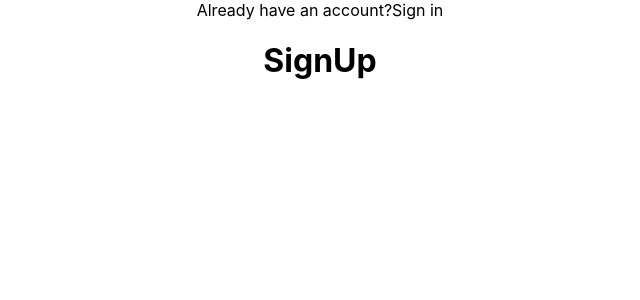
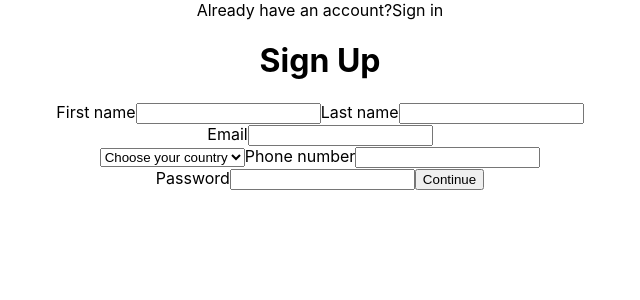
Before and after one commit to evb0110/reactform, a React (Create React App) app: page / in a window 1280 px wide. Both pictures are taken after a click on the element "Sign up". Shown: the top 300 px of the page, without its empty margins (320-960 px from the left). Built offline with nearby package versions, Linux system fonts and the light colour scheme.

Commit message:
added elements

```diff
--- a/src/SignIn.js
+++ b/src/SignIn.js
@@ -3,8 +3,15 @@ import React, { Component } from 'react';
 class SignIn extends Component {
   render() {
     return (
-      <h1>SignIn</h1>
-    )
+      <form>
+        <h1>Sign In</h1>
+        <label htmlFor="email">Email</label>
+        <input type="text" id="email" />
+        <label htmlFor="password">Password</label>
+        <input type="password" id="password" />
+        <button>Continue</button>
+      </form>
+    );
   }
 }
 
--- /dev/null
+++ b/src/SignUp.css
@@ -0,0 +1,25 @@
+@media (max-width: 700px) {
+  .SignUp h1 {
+    width: 280;
+    height: 40px;
+    left: 0px;
+    right: 0px;
+    top: 0px;
+    text-align: center;
+    font-family: Ubuntu;
+    font-style: normal;
+    font-weight: 500;
+    font-size: 32px;
+    line-height: 40px;
+    /* identical to box height, or 125% */
+
+    display: flex;
+    align-items: flex-end;
+
+    color: #404040;
+  }
+
+  .SignUp-form > * {
+    display: block;
+  }
+}
--- a/src/SignUp.js
+++ b/src/SignUp.js
@@ -1,10 +1,38 @@
 import React, { Component } from 'react';
+import './SignUp.css';
 
 class SignUp extends Component {
   render() {
     return (
-      <h1>SignUp</h1>
-    )
+      <div className="SignUp">
+        <div className="SignUp-header">
+          <h1>Sign Up</h1>
+        </div>
+        <form className="SignUp-form">
+          <div className="names">
+            <label htmlFor="firstname">First name</label>
+            <input type="text" id="firstname" />
+            <label htmlFor="lastname">Last name</label>
+            <input type="text" id="lastname" />
+          </div>
+          <label htmlFor="email">Email</label>
+          <input type="email" id="email" />
+          <div className="country-phone">
+            <select id="country">
+              <option value="">Choose your country</option>
+              <option value="Russia">Russia</option>
+              <option value="Kongo">Kongo</option>
+              <option value="Bulgarria">Bulgarria</option>
+            </select>
+            <label htmlFor="phone">Phone number</label>
+            <input type="phone" id="phone" />
+          </div>
+          <label htmlFor="password">Password</label>
+          <input type="password" id="password" />
+          <button>Continue</button>
+        </form>
+      </div>
+    );
   }
 }
 
```
